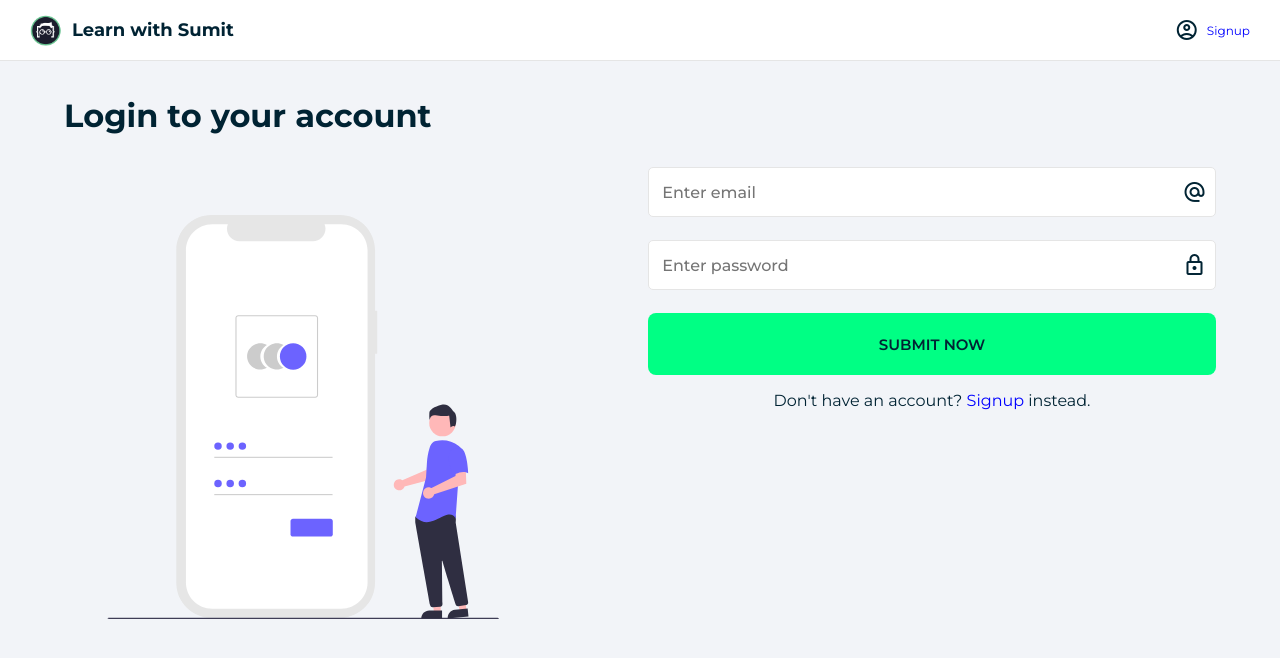
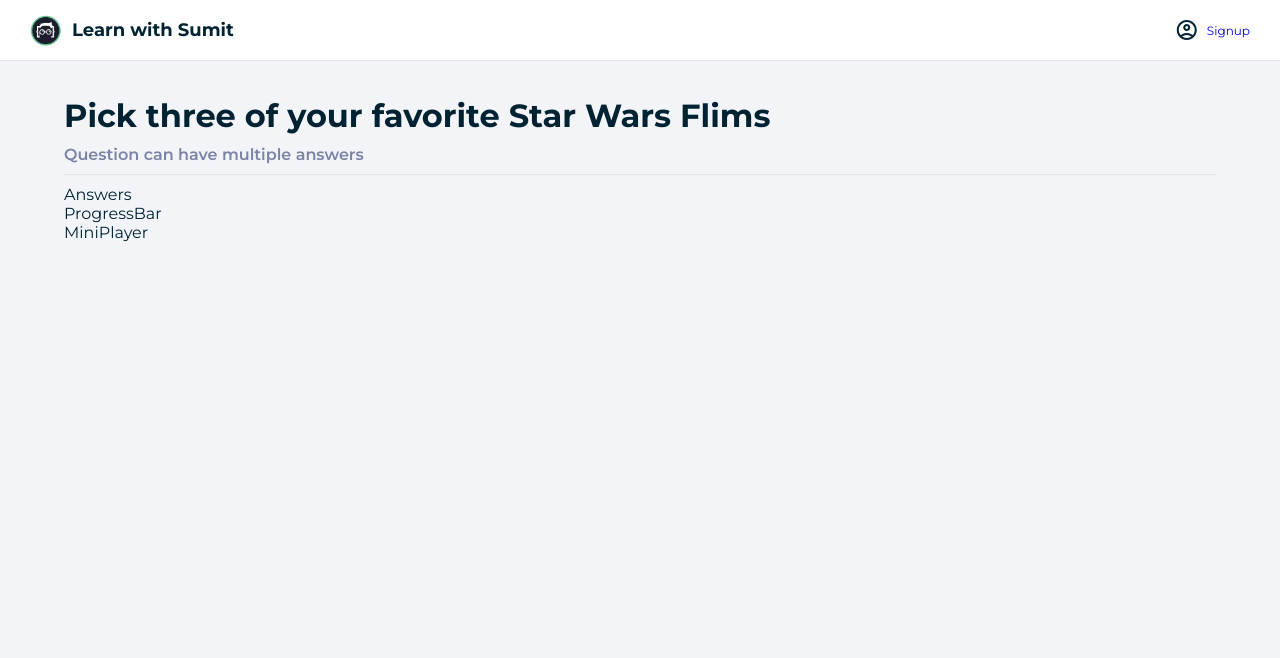
Before and after one commit to Arman-Kabir/react-quiz-firebase, a React (Vite) app: page / in a window 1280 px wide. Shown: the top 658 px of the page. Built offline with nearby package versions, Linux system fonts and the light colour scheme.

Commit message:
quiz page layout created

```diff
--- a/html/quiz.html
+++ b/html/quiz.html
@@ -31,6 +31,7 @@
     </nav>
 
     <main class="main">
+
       <div class="container">
         <h1>Pick three of your favorite Star Wars Flims</h1>
         <h4>Question can have multiple answers</h4>
@@ -121,7 +122,9 @@
           <img src="./images/3.jpg" alt="" />
           <p>#23 React Hooks Bangla - React useReducer hook Bangla</p>
         </div>
+
       </div>
+
     </main>
 
     <script src="./scripts/script.js"></script>
--- /dev/null
+++ b/src/components/Answers.jsx
@@ -0,0 +1,6 @@
+
+export default function Answers() {
+  return (
+    <div>Answers</div>
+  )
+}
--- a/src/components/App.jsx
+++ b/src/components/App.jsx
@@ -2,14 +2,16 @@ import "../styles/App.css";
 import Layout from "./Layout";
 // import Home from "./pages/Home";
 // import Signup from "./pages/Signup";
-import Login from "./pages/Login";
+// import Login from "./pages/Login";
+import Quiz from "./pages/Quiz";
 
 function App() {
   return (
     <Layout>
       {/* <Home></Home> */}
       {/* <Signup></Signup> */}
-      <Login></Login>
+      {/* <Login></Login> */}
+      <Quiz></Quiz>
     </Layout>
   );
 }
--- /dev/null
+++ b/src/components/MiniPlayer.jsx
@@ -0,0 +1,6 @@
+
+export default function MiniPlayer() {
+  return (
+    <div>MiniPlayer</div>
+  )
+}
--- /dev/null
+++ b/src/components/ProgressBar.jsx
@@ -0,0 +1,6 @@
+
+export default function ProgressBar() {
+  return (
+    <div>ProgressBar</div>
+  )
+}
--- /dev/null
+++ b/src/components/pages/Quiz.jsx
@@ -0,0 +1,17 @@
+import classes from "../../styles/Quiz.module.css";
+import Answers from '../Answers';
+import ProgressBar from '../ProgressBar';
+import MiniPlayer from '../MiniPlayer';
+
+export default function Quiz() {
+  return (
+    <>
+      <h1>Pick three of your favorite Star Wars Flims</h1>
+      <h4>Question can have multiple answers</h4>
+
+      <Answers></Answers>
+      <ProgressBar></ProgressBar>
+      <MiniPlayer></MiniPlayer>
+    </>
+  );
+}
```
Also changed, not shown: src/styles/Quiz.module.css (added).
